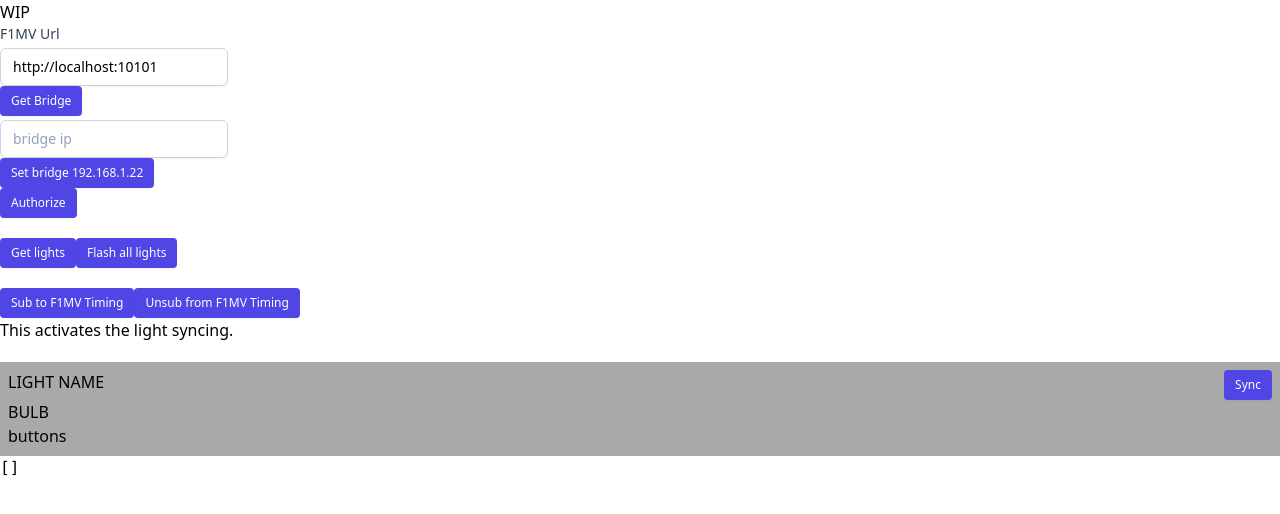
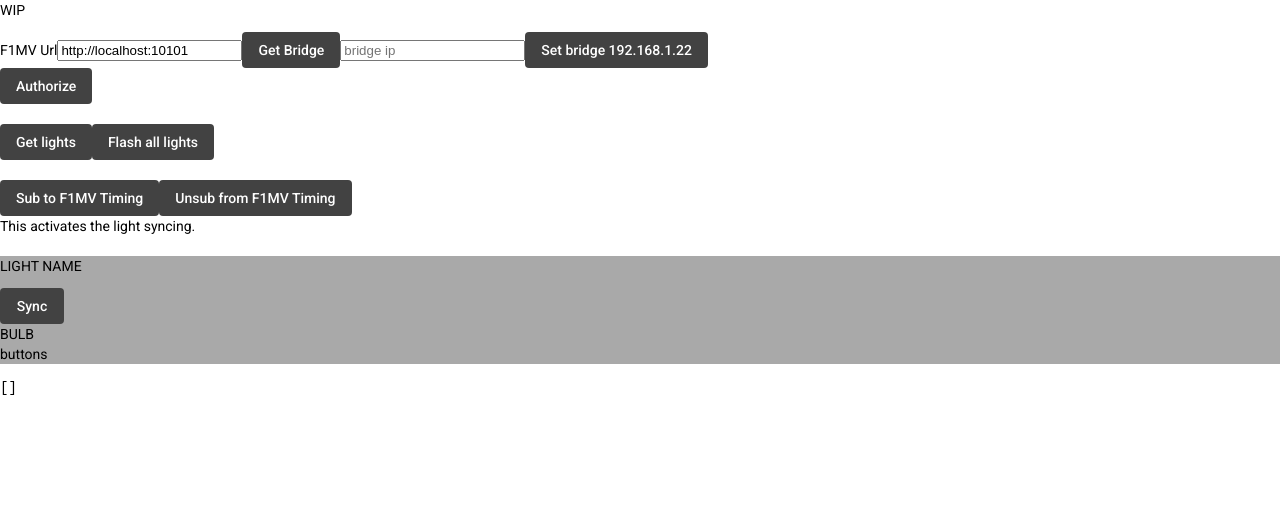
Before and after one commit to supersnellehenk/f1mv-hue-app, an Angular app: page / in a window 1280 px wide. Shown: the top 514 px of the page. Built offline with nearby package versions, Linux system fonts and the light colour scheme.

Commit message:
Angular Material

```diff
--- a/angular.json
+++ b/angular.json
@@ -28,6 +28,7 @@
               "src/assets"
             ],
             "styles": [
+              "./node_modules/@angular/material/prebuilt-themes/purple-green.css",
               "src/styles.scss"
             ],
             "scripts": []
@@ -96,6 +97,7 @@
               "src/assets"
             ],
             "styles": [
+              "./node_modules/@angular/material/prebuilt-themes/purple-green.css",
               "src/styles.scss"
             ],
             "scripts": []
--- a/package.json
+++ b/package.json
@@ -12,10 +12,12 @@
   "private": true,
   "dependencies": {
     "@angular/animations": "^14.1.0",
+    "@angular/cdk": "^14.2.0",
     "@angular/common": "^14.1.0",
     "@angular/compiler": "^14.1.0",
     "@angular/core": "^14.1.0",
     "@angular/forms": "^14.1.0",
+    "@angular/material": "^14.2.0",
     "@angular/platform-browser": "^14.1.0",
     "@angular/platform-browser-dynamic": "^14.1.0",
     "@angular/router": "^14.1.0",
@@ -50,7 +52,6 @@
     "postcss": "^8.4.16",
     "prettier": "^2.7.1",
     "prettier-eslint": "^15.0.1",
-    "tailwindcss": "^3.1.8",
     "typescript": "~4.7.2"
   }
 }
--- a/src/app/app.component.html
+++ b/src/app/app.component.html
@@ -7,7 +7,9 @@
       placeholder="f1mv url"
       [(ngModel)]="this.f1mvService.f1mvUrl" />
   </label>
-  <button (click)="this.discoveryService.getBridge()">Get Bridge</button>
+  <button mat-flat-button (click)="this.discoveryService.getBridge()">
+    Get Bridge
+  </button>
   <input
     type="text"
     placeholder="bridge ip"
@@ -18,42 +20,57 @@
     trust it.
   </p>
   <button
+    mat-flat-button
     *ngIf="this.isProd === false"
     (click)="this.discoveryService.bridgeIp = '192.168.1.22'">
     Set bridge 192.168.1.22
   </button>
 
   <div style="margin-bottom: 20px">
-    <button (click)="this.discoveryService.authorizeOnBridge()">
+    <button mat-flat-button (click)="this.discoveryService.authorizeOnBridge()">
       Authorize
     </button>
     {{ this.discoveryService.currStatus }}
   </div>
 
-  <button (click)="this.lightService.getLights()">Get lights</button>
-  <button (click)="this.lightService.flashAllFlag()">Flash all lights</button>
+  <button mat-flat-button (click)="this.lightService.getLights()">
+    Get lights
+  </button>
+  <button mat-flat-button (click)="this.lightService.flashAllFlag()">
+    Flash all lights
+  </button>
 
   <div style="margin-top: 20px">
-    <button (click)="this.subToApi()">Sub to F1MV Timing</button>
-    <button (click)="this.destroy$.next(null)">Unsub from F1MV Timing</button>
+    <button mat-flat-button (click)="this.subToApi()">
+      Sub to F1MV Timing
+    </button>
+    <button mat-flat-button (click)="this.destroy$.next(null)">
+      Unsub from F1MV Timing
+    </button>
     <p>This activates the light syncing.</p>
   </div>
 </div>
 
 <div *ngFor="let light of this.lightService.lights">
-  <button (click)="this.lightService.turnOnLight(light.id)">
+  <button mat-flat-button (click)="this.lightService.turnOnLight(light.id)">
     {{ light.name }} On
   </button>
-  <button (click)="this.lightService.turnOffLight(light.id)">
+  <button mat-flat-button (click)="this.lightService.turnOffLight(light.id)">
     {{ light.name }} Off
   </button>
-  <button (click)="this.lightService.setLightColor(light, this.white)">
+  <button
+    mat-flat-button
+    (click)="this.lightService.setLightColor(light, this.white)">
     {{ light.name }} Set Color White
   </button>
-  <button (click)="this.lightService.setLightColor(light, this.yellow, 254)">
+  <button
+    mat-flat-button
+    (click)="this.lightService.setLightColor(light, this.yellow, 254)">
     {{ light.name }} Set Color Yellow
   </button>
-  <button (click)="this.lightService.flashFlag(light, this.yellow, 254)">
+  <button
+    mat-flat-button
+    (click)="this.lightService.flashFlag(light, this.yellow, 254)">
     {{ light.name }} Flash flag
   </button>
 </div>
--- a/src/app/components/light/light.component.html
+++ b/src/app/components/light/light.component.html
@@ -1,7 +1,7 @@
 <div class="light p-2">
   <div class="header flex justify-between">
     <p>LIGHT NAME</p>
-    <button>Sync</button>
+    <button mat-flat-button>Sync</button>
   </div>
   <div class="body">
     <div class="left">BULB</div>
--- a/src/index.html
+++ b/src/index.html
@@ -6,8 +6,11 @@
     <base href="/" />
     <meta name="viewport" content="width=device-width, initial-scale=1" />
     <link rel="icon" type="image/x-icon" href="favicon.ico" />
-  </head>
-  <body>
+      <link rel="preconnect" href="https://fonts.gstatic.com">
+    <link href="https://fonts.googleapis.com/css2?family=Roboto:wght@300;400;500&display=swap" rel="stylesheet">
+    <link href="https://fonts.googleapis.com/icon?family=Material+Icons" rel="stylesheet">
+</head>
+  <body class="mat-typography">
     <app-root></app-root>
   </body>
 </html>
--- a/src/styles.scss
+++ b/src/styles.scss
@@ -1,12 +1,10 @@
 /* You can add global styles to this file, and also import other style files */
-@tailwind base;
-@tailwind components;
-@tailwind utilities;
 
-button {
-  @apply inline-flex items-center rounded border border-transparent bg-indigo-600 px-2.5 py-1.5 text-xs font-medium text-white shadow-sm hover:bg-indigo-700 focus:outline-none focus:ring-2 focus:ring-indigo-500 focus:ring-offset-2;
+html, body {
+  height: 100%;
 }
 
-input {
-  @apply mt-1 block px-3 py-2 bg-white border border-slate-300 rounded-md text-sm shadow-sm placeholder-slate-400 focus:outline-none focus:border-sky-500 focus:ring-1 focus:ring-sky-500 disabled:bg-slate-50 disabled:text-slate-500 disabled:border-slate-200 disabled:shadow-none invalid:border-pink-500 invalid:text-pink-600 focus:invalid:border-pink-500 focus:invalid:ring-pink-500;
+body {
+  margin: 0;
+  font-family: Roboto, "Helvetica Neue", sans-serif;
 }
--- a/tailwind.config.js
+++ /dev/null
@@ -1,10 +0,0 @@
-/** @type {import('tailwindcss').Config} */
-module.exports = {
-  content: [
-    "./src/**/*.{html,ts}",
-  ],
-  theme: {
-    extend: {},
-  },
-  plugins: [],
-}
```
Also changed, not shown: src/app/app.module.ts (+10 -1 lines), 1 other file (tests, documents, lock files or other folders).
